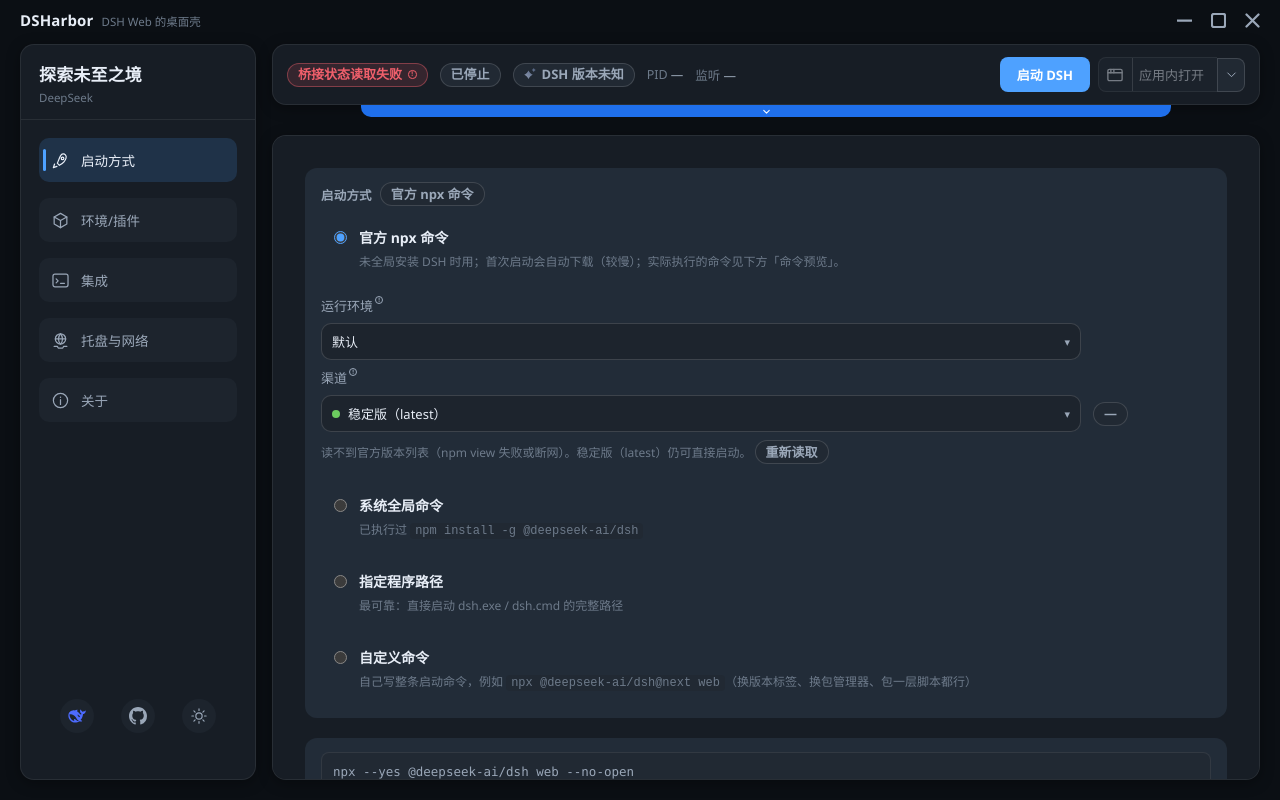
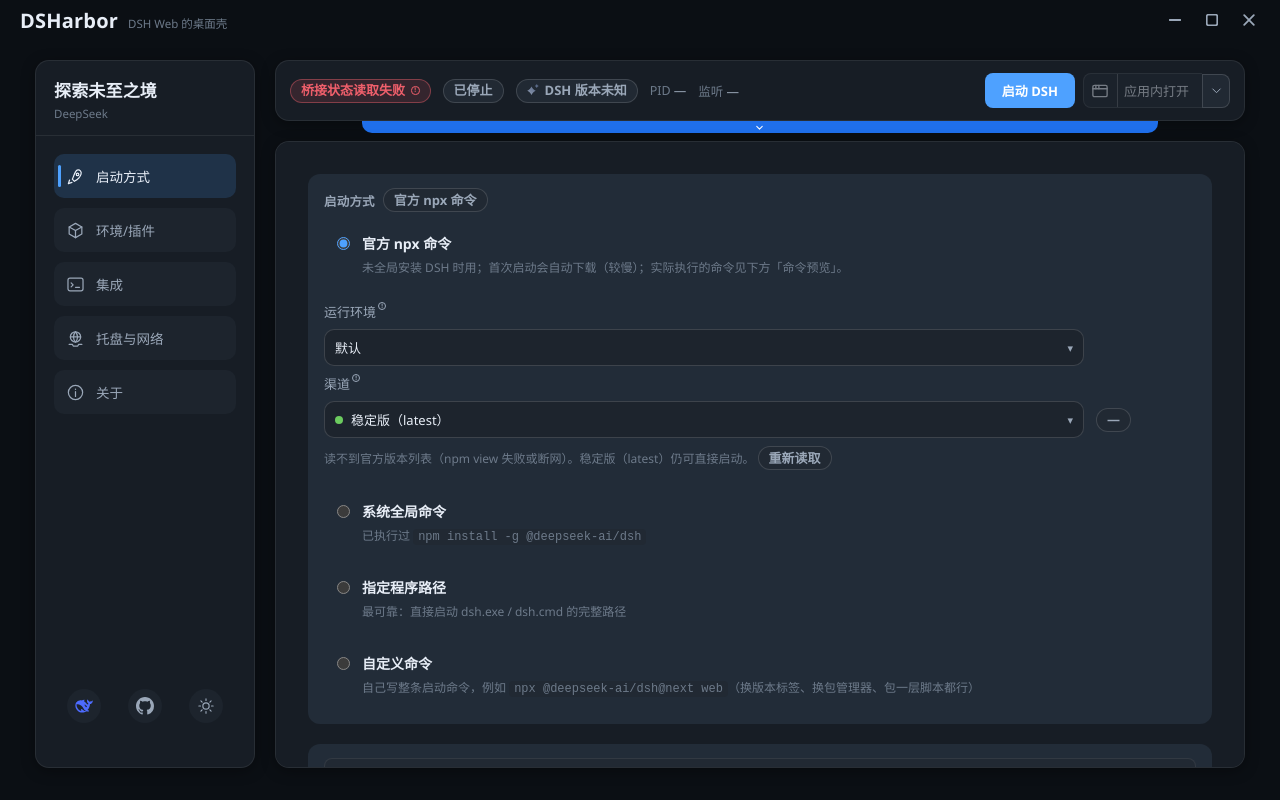
Before and after one commit to BoxMiao007/dsharbor, a website built with Vite: page index.html in a window 1280 px wide. Built offline with nearby package versions, Linux system fonts and the light colour scheme.

Commit message:
style(界面): 微调顶栏、左右留白与日志条的密度
- 标题字号 15→20、品牌间距 8→10，窗口按钮图标 15→12 并把按钮间距放宽
- 外壳留白 4/20/20 → 20/35/32，左右栏间距 16→20，左栏宽 236→220
- 左栏导航项间距 16→10，卡片底部内边距 12→10
- 日志窄条去掉与主卡之间的 10px 间距，浮层高度 56%→60%，底部收起箭头 18→12

```diff
--- a/src/style.css
+++ b/src/style.css
@@ -128,12 +128,12 @@ body {
 .titlebar-brand {
   display: flex;
   align-items: baseline;
-  gap: 8px;
+  gap: 10px;
   min-width: 0;
 }
 
 .titlebar-name {
-  font-size: 15px;
+  font-size: 20px;
   font-weight: 700;
   letter-spacing: 0.01em;
   color: var(--fg);
@@ -150,8 +150,8 @@ body {
   margin-left: auto;
   display: flex;
   align-items: center;
-  gap: 2px;
-  padding: 2px;
+  gap: 5px;
+  padding: 5px;
   border-radius: 9px;
 }
 
@@ -172,8 +172,8 @@ body {
 
 /* 图标是内联 SVG：描边跟着按钮的 color 走，悬停换底色时不用再动图标。 */
 .win-btn svg {
-  width: 15px;
-  height: 15px;
+  width: 12px;
+  height: 12px;
   fill: none;
   stroke: currentColor;
   stroke-width: 1.5;
@@ -198,19 +198,19 @@ body {
   flex: 1;
   min-height: 0;
   display: flex;
-  gap: 16px;
-  padding: 4px 20px 20px;
+  gap: 20px;
+  padding: 20px 35px 32px;
 }
 
 /* 左栏：一张通高卡片。顶部产品名 + 副标题，中间五个分区，底部三个纯图标快捷入口。 */
 .sidebar {
   /* 宽度与内边距按草图比例：卡片 238 宽、导航胶囊 200 宽（左右各让 19）。 */
-  width: 236px;
+  width: 220px;
   flex: none;
   display: flex;
   flex-direction: column;
   gap: 14px;
-  padding: 16px 18px 12px;
+  padding: 16px 18px 10px;
   border: 1px solid var(--line);
   border-radius: var(--radius-card);
   background: var(--card);
@@ -248,7 +248,7 @@ body {
   min-height: 0;
   display: flex;
   flex-direction: column;
-  gap: 16px;
+  gap: 10px;
   padding-top: 4px;
   overflow-y: auto;
 }
@@ -635,7 +635,6 @@ body {
   display: flex;
   justify-content: center;
   height: 12px;
-  margin-bottom: 10px;
 }
 
 .log-toggle {
@@ -691,7 +690,7 @@ body {
   top: 0;
   z-index: 41;
   width: min(82%, 820px);
-  height: 56%;
+  height: 60%;
   display: flex;
   flex-direction: column;
   gap: 10px;
@@ -740,7 +739,7 @@ body {
   display: flex;
   justify-content: center;
   align-items: flex-end;
-  height: 18px;
+  height: 12px;
 }
 
 .log-foot .log-toggle {
```
